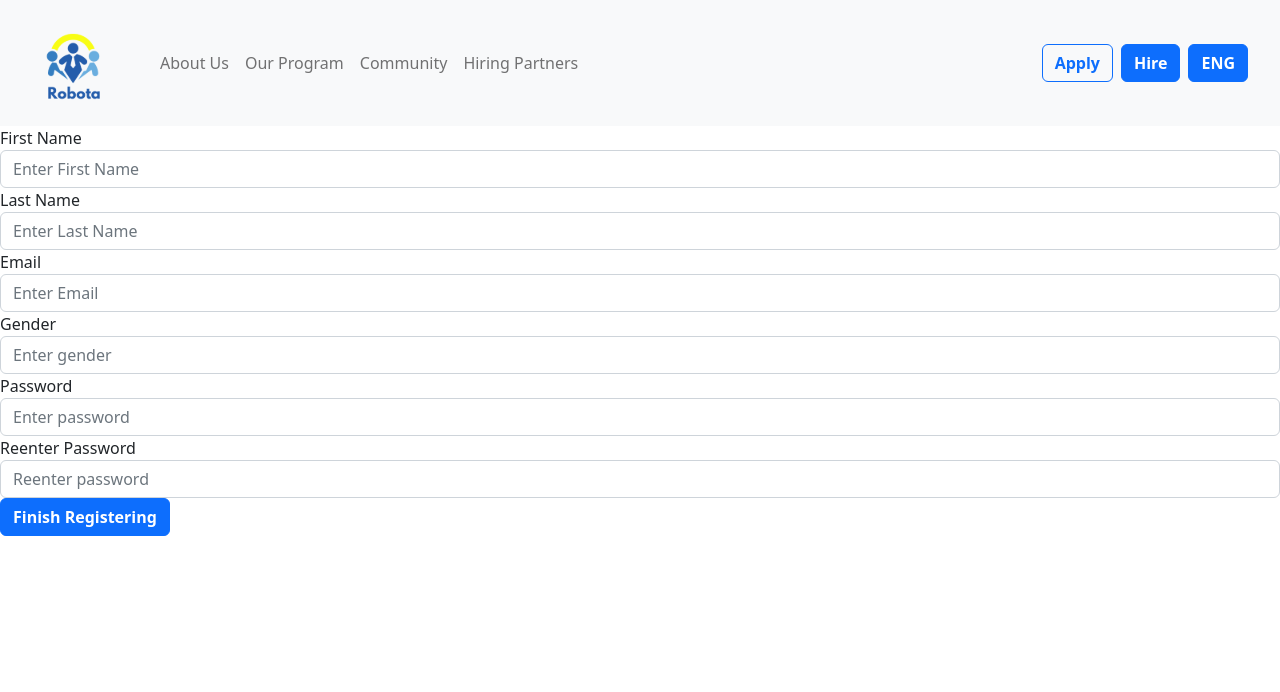
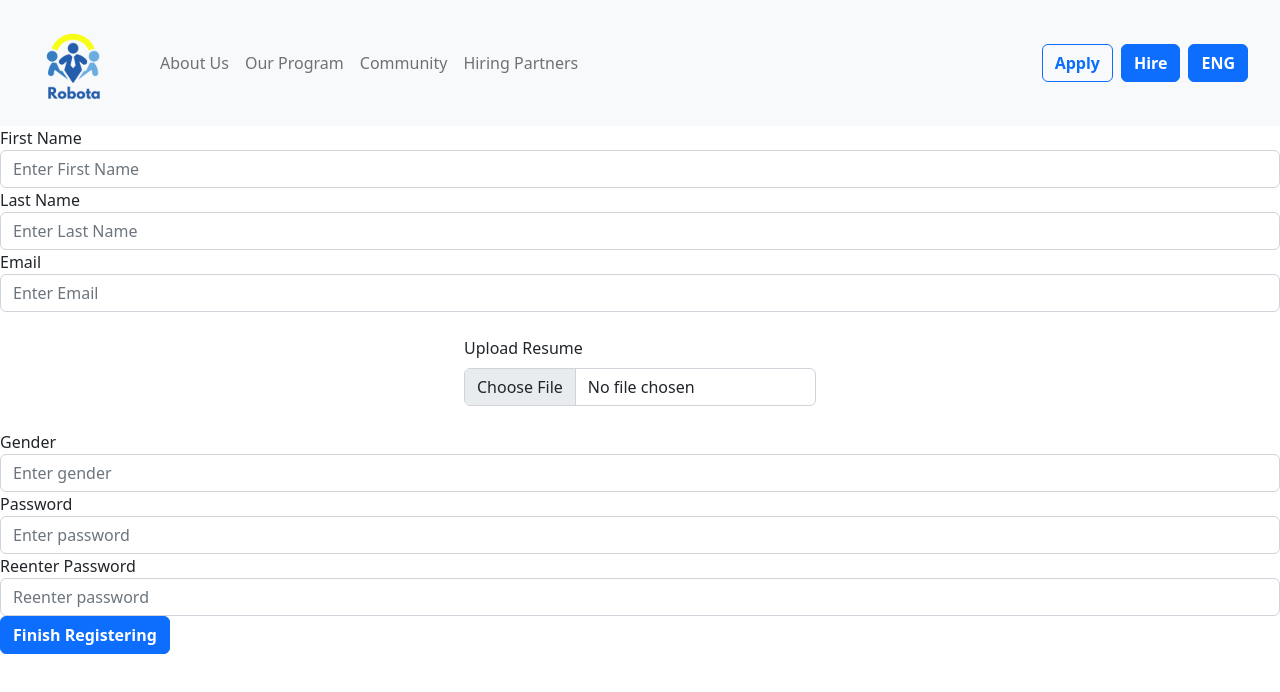
Before and after one commit to sabrinaspage/robota, a React (Create React App) app: page /job-seeker-registration in a window 1280 px wide. Shown: the top 692 px of the page. Built offline with nearby package versions, Linux system fonts and the light colour scheme.

Commit message:
fileinput

```diff
--- /dev/null
+++ b/src/components/FileInput.tsx
@@ -0,0 +1,17 @@
+interface FileInputProps {
+  label: string;
+  id: string;
+}
+
+const FileInput = ({ label, id }: FileInputProps) => {
+  return (
+    <section className="w-100 p-4 d-flex justify-content-center pb-4">
+      <div style={{ width: "22rem" }}>
+        <label className="form-label">{label}</label>
+        <input type="file" className="form-control" id={id} autoComplete="" />
+      </div>
+    </section>
+  );
+};
+
+export default FileInput;
--- a/src/pages/Registration.tsx
+++ b/src/pages/Registration.tsx
@@ -1,4 +1,5 @@
 import { useLocation } from "react-router-dom";
+import FileInput from "../components/FileInput";
 import Input from "../components/Input";
 import Navbar from "../components/Navbar";
 import RobotaButton, { ButtonTypes } from "../components/RobotaButton";
@@ -20,6 +21,7 @@ const JobSeekerRegistration = () => (
         type="text"
       />
       <Input label="Email" placeholder="Enter Email" id="email" type="email" />
+      <FileInput label="Upload Resume" id="resume" />
       <Input
         label="Gender"
         placeholder="Enter gender"
```
